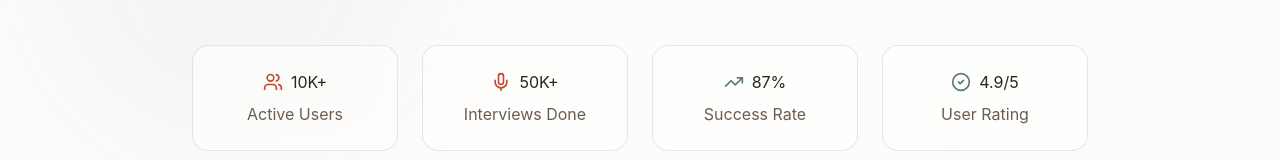
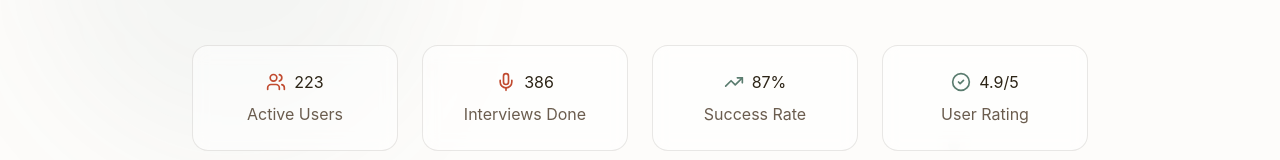
Before and after one commit to peteseta/grill-me, a React (Vite) app: page / in a window 1280 px wide. Shown: the part 762-922 px from the top of the page. Built offline with nearby package versions, Linux system fonts and the light colour scheme; no server answers.

Commit message:
feat: update front page stats to reflect actual user metrics

```diff
--- a/components/landing-page.tsx
+++ b/components/landing-page.tsx
@@ -326,14 +326,14 @@ export function LandingPage({ onGetStarted }: LandingPageProps) {
               <div className="bg-white/50 backdrop-blur-sm p-6 rounded-2xl border border-[#2C2416]/10">
                 <div className="flex items-center justify-center mb-2">
                   <Users className="w-5 h-5 text-[#C14B30] mr-2" />
-                  <div className="text-[#2C2416]">10K+</div>
+                  <div className="text-[#2C2416]">223</div>
                 </div>
                 <div className="text-[#6B5D4F]">Active Users</div>
               </div>
               <div className="bg-white/50 backdrop-blur-sm p-6 rounded-2xl border border-[#2C2416]/10">
                 <div className="flex items-center justify-center mb-2">
                   <Mic className="w-5 h-5 text-[#C14B30] mr-2" />
-                  <div className="text-[#2C2416]">50K+</div>
+                  <div className="text-[#2C2416]">386</div>
                 </div>
                 <div className="text-[#6B5D4F]">Interviews Done</div>
               </div>
```
